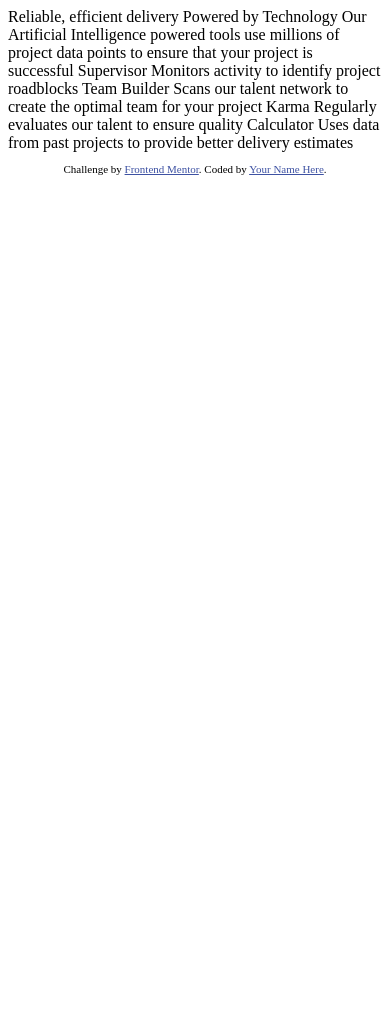
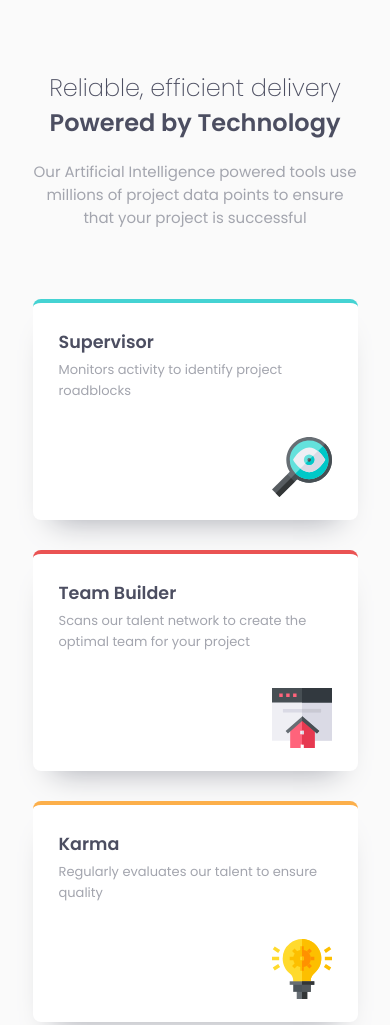
Before and after one commit to nimkamjoon/Four-card-feature-section, a plain HTML site: page index.html in a window 390 px wide. Shown: the top 1025 px of the page. Before the commit the page ends 844 px from the top, so only its background shows below. Drawn offline with Linux system fonts and the light colour scheme.

Commit message:
Finished mobile layout

```diff
--- a/index.html
+++ b/index.html
@@ -7,38 +7,41 @@
   <link rel="icon" type="image/png" sizes="32x32" href="./images/favicon-32x32.png">
 
   <title>Frontend Mentor | Four card feature section</title>
-
-  <!-- Feel free to remove these styles or customise in your own stylesheet 👍 -->
-  <style>
-    .attribution { font-size: 11px; text-align: center; }
-    .attribution a { color: hsl(228, 45%, 44%); }
-  </style>
+  <link rel="stylesheet" href="styles.css">
 </head>
 <body>
-
-  Reliable, efficient delivery
-  Powered by Technology
-
-  Our Artificial Intelligence powered tools use millions of project data points
-  to ensure that your project is successful
-
-  Supervisor
-  Monitors activity to identify project roadblocks
-
-  Team Builder
-  Scans our talent network to create the optimal team for your project
-
-  Karma
-  Regularly evaluates our talent to ensure quality
-
-  Calculator
-  Uses data from past projects to provide better delivery estimates
-
-
+  <div class="wrapper">
+    <div class="heroBox">
+      <h1>Reliable, efficient delivery</h1>
+      <h2>Powered by Technology</h2>
+      <p>Our Artificial Intelligence powered tools use millions of project data points
+      to ensure that your project is successful</p>
+    </div>
+    <div class="block a">
+      <h3>Supervisor</h3>
+      <p>Monitors activity to identify project roadblocks</p>
+      <img src="../images/icon-supervisor.svg" alt="Supervisor icon">
+    </div>
+    <div class="block b">
+      <h3>Team Builder</h3>
+      <p>Scans our talent network to create the optimal team for your project</p>
+      <img src="../images/icon-team-builder.svg" alt="Team Builder icon">
+    </div>
+    <div class="block c">
+      <h3>Karma</h3>
+      <p>Regularly evaluates our talent to ensure quality</p>
+      <img src="../images/icon-karma.svg" alt="Karma icon">
+    </div>
+    <div class="block d">
+      <h3>Calculator</h3>
+      <p>Uses data from past projects to provide better delivery estimates</p>
+      <img src="../images/icon-calculator.svg" alt="Calculator icon">
+    </div>
+  </div>
   <footer>
     <p class="attribution">
       Challenge by <a href="https://www.frontendmentor.io?ref=challenge" target="_blank">Frontend Mentor</a>.
-      Coded by <a href="#">Your Name Here</a>.
+      Coded by <a href="https://www.frontendmentor.io/profile/nimkamjoon">J Ernst</a>.
     </p>
   </footer>
 </body>
--- /dev/null
+++ b/styles.css
@@ -0,0 +1,98 @@
+@import url('https://fonts.googleapis.com/css2?family=Poppins:wght@200;400;600&display=swap');
+
+*{
+    margin: 0;
+    padding: 0;
+}
+
+body {
+    background-color: hsl(0, 0%, 98%);
+    font-family: Poppins, sans-serif;
+    font-size: 15px;
+    color: hsl(229, 6%, 66%);
+}
+
+.wrapper {
+    display: flex;
+    flex-direction: column;
+    align-items: center;
+}
+
+.block {
+    background-color: white;
+    width: 70%;
+    height: 165px;
+    margin-top: 30px;
+    padding: 26px;
+    display: flex;
+    flex-direction: column;
+    border-radius: 8px;
+    box-shadow: 0px 20px 30px -20px hsl(229, 6%, 66%);
+}
+
+.a {
+    border-top: 4px solid hsl(180, 62%, 55%);
+}
+
+.b {
+    border-top: 4px solid hsl(0, 78%, 62%);
+}
+
+.c {
+    border-top: 4px solid hsl(34, 97%, 64%);
+}
+
+.d {
+    border-top: 4px solid hsl(212, 86%, 64%);
+}
+
+.block img {
+    width:60px;
+    align-self: flex-end;
+    margin-top:35px;
+}
+
+.block p {
+    font-size: 13px;
+    margin-top: 5px;
+    line-height: 1.3rem;
+}
+
+h3 {
+    color: hsl(234, 12%, 34%);
+}
+
+.heroBox {
+    margin-top: 70px;
+    width: 85%;
+    text-align: center;
+}
+
+h1 {
+    color: hsl(234, 12%, 34%);
+    font-weight: 200;
+    font-size: 24px;
+}
+
+h2 {
+    color: hsl(234, 12%, 34%);
+    font-weight: 600;
+    font-size: 24px;
+}
+
+.heroBox p {
+    margin: 20px 0 40px 0;
+}
+
+footer {
+    font-size: 10px;
+    display: flex;
+    justify-content: center;
+    margin-top: 30px;
+    margin-bottom: 10px;
+}
+
+footer a {
+    text-decoration: none;
+    color: hsl(229, 28%, 48%);
+}
```
